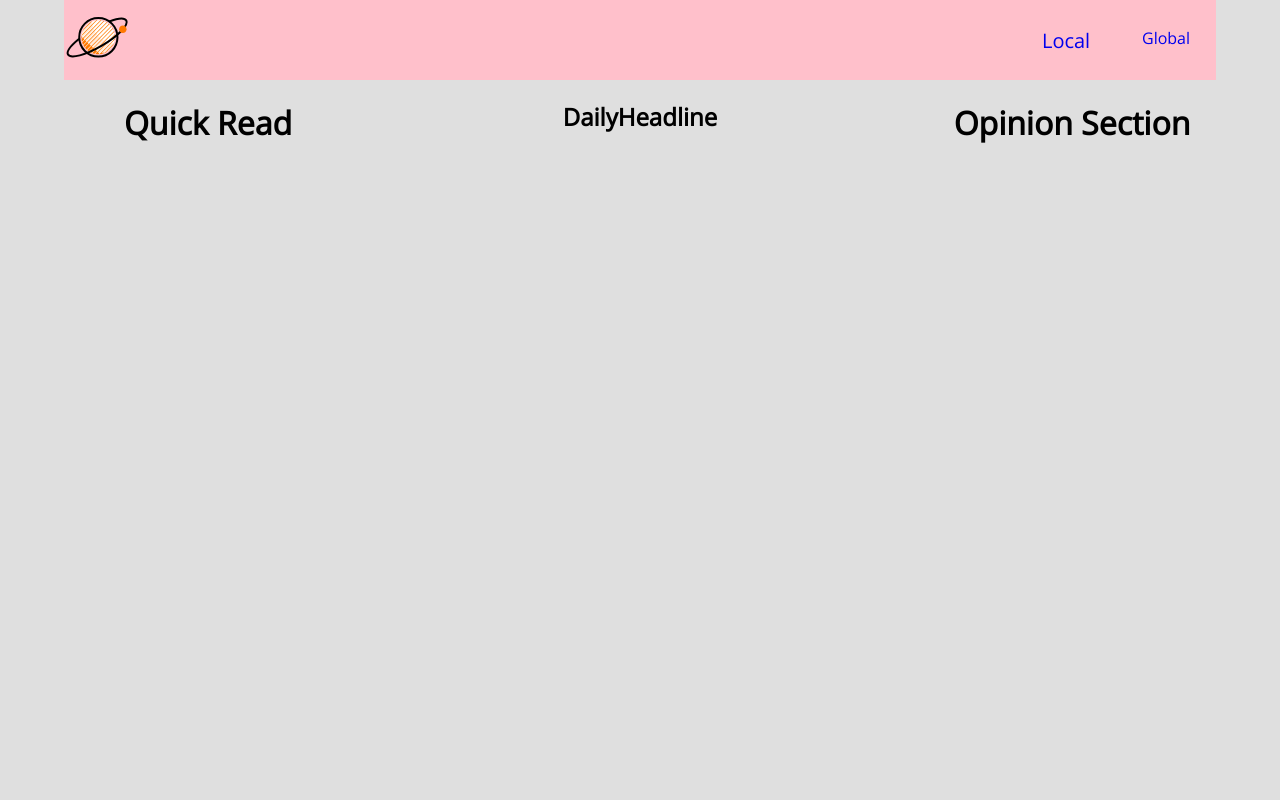
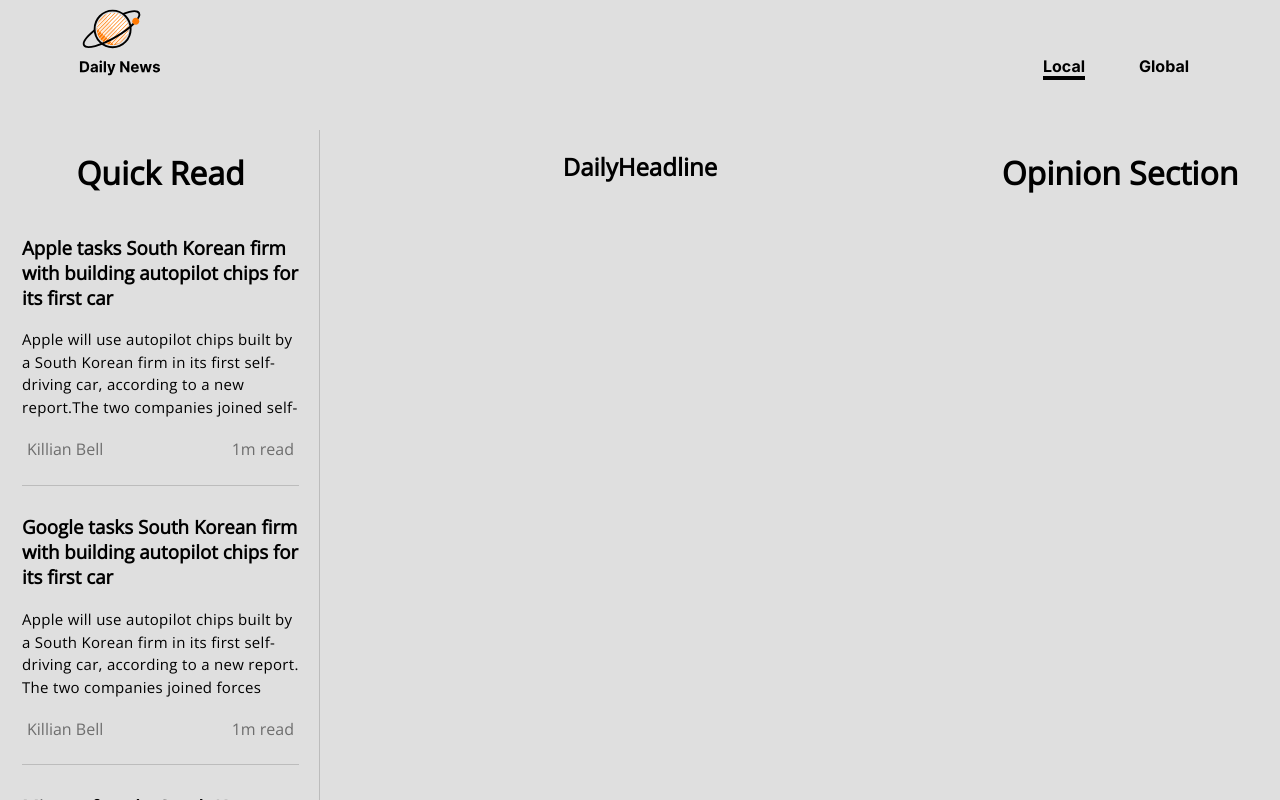
Before and after one commit to henokwel/newsdemo_vue, a Vue app: page / in a window 1280 px wide. Shown: the top 800 px of the page. Built offline with nearby package versions, Linux system fonts and the light colour scheme.

Commit message:
DailyQuick and article updated and rendering mock data for ui test

```diff
--- a/src/App.vue
+++ b/src/App.vue
@@ -15,8 +15,6 @@ export default {
   components: {
     NavHeader,
   },
-
-
 };
 </script>
 
@@ -27,12 +25,12 @@ export default {
 #app {
   display: grid;
   grid-template-columns: 1fr 2fr 1fr;
-  grid-template-rows: 80px auto;
+  grid-template-rows: 80px 50px auto;
   grid-template-areas:
     "nav nav nav"
+    ". . ."
     "quickR headline opinion";
 
-   margin: 0 5% 0 5%;
   font-family: "Open Sans", sans-serif;
   -webkit-font-smoothing: antialiased;
   -moz-osx-font-smoothing: grayscale;
--- a/src/components/ArticleCard.vue
+++ b/src/components/ArticleCard.vue
@@ -1,5 +1,23 @@
 <template>
-  <h1>Card</h1>
+  <!-- Title -->
+  <!-- Content -->
+  <!-- Author -->
+  <!-- Time to read -->
+  <div id="articleContainer">
+    <h3 id="title">
+      <router-link id="navLink" to="/">
+        {{ item.title }}
+      </router-link>
+    </h3>
+    <p id="content">
+      {{ item.content }}
+    </p>
+
+    <div id="articleAuthor">
+      <span>{{ item.author }}</span>
+      <span>{{this.readingTime}}m read</span>
+    </div>
+  </div>
 </template>
 
 
@@ -8,6 +26,60 @@
 export default {
   props: {
     textOnly: Boolean,
+    item: Object,
+  },
+
+  computed: {
+    readingTime() {
+      const text = this.item.content;
+      const wpm = 120;
+      const words = text.trim().split(/\s+/).length;
+      const time = Math.ceil(words / wpm);
+      console.log(text);
+
+      return time;
+    },
   },
 };
 </script>
+
+
+
+<style scoped>
+#articleContainer {
+  max-width: 400px;
+  min-height: 250px;
+  word-wrap: break-word;
+  text-align: left;
+  border-bottom: 1px solid #bcbcbc;
+  margin-bottom: 10px;
+}
+
+#title a {
+  text-decoration: none;
+  color: black;
+}
+
+#content {
+  max-height: 90px;
+  overflow: hidden;
+  word-wrap: break-word;
+  text-overflow: ellipsis;
+  /* background: greenyellow; */
+  font-family: "Open Sans", sans-serif;
+  font-style: normal;
+  font-weight: normal;
+  font-size: 15px;
+  line-height: 150%;
+  /* or 22px */
+  letter-spacing: 0.02em;
+}
+
+#articleAuthor {
+  padding: 5px;
+  display: flex;
+  justify-content: space-between;
+  color: #6e6e6e;
+  /* background: red; */
+}
+</style>
--- a/src/components/DailyNav.vue
+++ b/src/components/DailyNav.vue
@@ -1,15 +1,11 @@
 <template>
   <nav>
     <div class="logo">
-      <img
-        alt="Vue logo"
-        src="../assets/mobileLogo_dailynews.svg"
-        height="50"
-      />
+      <img alt="Vue logo" src="../assets/DailyNewLogowtxt.svg" height="70" />
     </div>
     <div class="navlinks">
-   <router-link id="navLink" to="/"> Local</router-link>
-    <router-link id="navLink" to="/global">Global</router-link>
+      <router-link id="navLink" to="/"> Local</router-link>
+      <router-link id="navLink" to="/global">Global</router-link>
     </div>
   </nav>
 </template>
@@ -19,9 +15,16 @@
 nav {
   display: flex;
   justify-content: space-between;
-  align-items: center;
+  align-items: flex-end;
   height: 80px;
+  font-family: "Inter", sans-serif;
+
   /* background: greenyellow; */
+}
+
+
+.logo {
+  margin-left: 15px;
 }
 
 .navlinks {
@@ -32,45 +35,42 @@ nav {
 }
 
 .navlinks a {
+  color: black;
   text-decoration: none;
 }
 
-.router-link-active{
-  font-size: 20px;
+.router-link-active {
+  text-decoration: none;
+  border-bottom: black 4px solid;
 }
+
+
+
+/* Responsivnes________  */
 
 /* Extra small devices (phones, 600px and down) */
 @media only screen and (max-width: 600px) {
-  nav {
-    background: red;
-  }
-}
 
-/* Small devices (portrait tablets and large phones, 600px and up) */
-@media only screen and (min-width: 600px) {
-  nav {
-    background: green;
-  }
-}
-
-/* Medium devices (landscape tablets, 768px and up) */
-@media only screen and (min-width: 768px) {
-  nav {
-    background: blue;
+  .navlinks {
+    width: 120px;
+    justify-content: space-between;
+    margin-right: 30px;
   }
 }
 
 /* Large devices (laptops/desktops, 992px and up) */
 @media only screen and (min-width: 992px) {
   nav {
-    background: orange;
+    /* background: orange; */
+    margin: 0 2% 0 2%;
   }
 }
 
 /* Extra large devices (large laptops and desktops, 1200px and up) */
 @media only screen and (min-width: 1200px) {
   nav {
-    background: pink;
+    /* background: pink; */
+    margin: 0 5% 0 5%;
   }
 }
 </style>
--- a/src/components/DailyQuickRead.vue
+++ b/src/components/DailyQuickRead.vue
@@ -1,16 +1,129 @@
 <template>
-<div id="quickRContainer">
+  <div id="quickRContainer">
+    <h1>Quick Read</h1>
 
-    <h1>Quick Read</h1>
-</div>
+    <div v-for="post in article" :key="post.id">
+      <ArticleCard :textOnly="false" :item="post" />
+    </div>
+  </div>
 </template>
 
 
+<script>
+import ArticleCard from "./ArticleCard.vue";
+export default {
+  components: { ArticleCard },
+  data() {
+    return {
+      article: [
+        {
+          source: {
+            id: null,
+            name: "Cult of Mac",
+          },
+          author: "Killian Bell",
+          title:
+            "Apple tasks South Korean firm with building autopilot chips for its first car",
+          description: `Apple will use autopilot chips built by a South Korean firm in its first self-driving
+             car, according to a new report. The two companies joined forces around a year ago and are
+            said to be working on a chipset package that is likely to include a CPU, GPU, memor…`,
+          url: "https://www.cultofmac.com/767354/apple-car-autopilot-chips/",
+          urlToImage:
+            "https://cdn.cultofmac.com/wp-content/uploads/2021/12/vanamara-apple-car-concept4.jpg",
+          publishedAt: "2022-02-22T14:08:15Z",
+          content: `Apple will use autopilot chips built by a South Korean firm in its first
+self-driving car, according to a new report.The two companies joined
+             self-driving car, according to a new report.The two companies joined
+             self-driving car, according to a new report.The two companies joined
 
+              forces around a year ago and are said to be working on `,
+        },
+        {
+          source: {
+            id: null,
+            name: "Cult of Mac",
+          },
+          author: "Killian Bell",
+          title:
+            "Google tasks South Korean firm with building autopilot chips for its first car",
+          description: `Apple will use autopilot chips built by a South Korean firm in its first self-driving
+             car, according to a new report. The two companies joined forces around a year ago and are
+            said to be working on a chipset package that is likely to include a CPU, GPU, memor…`,
+          url: "https://www.cultofmac.com/767354/apple-car-autopilot-chips/",
+          urlToImage:
+            "https://cdn.cultofmac.com/wp-content/uploads/2021/12/vanamara-apple-car-concept4.jpg",
+          publishedAt: "2022-02-22T14:08:15Z",
+          content: `Apple will use autopilot chips built by a South Korean firm in its first
+             self-driving car, according to a new report.\r\nThe two companies joined
+              forces around a year ago and are said to be working on `,
+        },
+        {
+          source: {
+            id: null,
+            name: "Cult of Mac",
+          },
+          author: "Killian Bell",
+          title:
+            "Microsoft tasks South Korean firm with building autopilot chips for its first car",
+          description: `Apple will use autopilot chips built by a South Korean firm in its first self-driving
+             car, according to a new report. The two companies joined forces around a year ago and are
+            said to be working on a chipset package that is likely to include a CPU, GPU, memor…`,
+          url: "https://www.cultofmac.com/767354/apple-car-autopilot-chips/",
+          urlToImage:
+            "https://cdn.cultofmac.com/wp-content/uploads/2021/12/vanamara-apple-car-concept4.jpg",
+          publishedAt: "2022-02-22T14:08:15Z",
+          content: `Henok will use autopilot chips built by a South Korean firm in its first
+             self-driving car, according to a new report.\r\nThe two companies joined
+              forces around a year ago and are said to be working on
+              Apple will use autopilot chips built by a South Korean firm in its first
+             self-driving car, according to a new report.\r\nThe two companies joined
+              forces around a year ago and are said to be working on
+              Apple will use autopilot chips built by a South Korean firm in its first
+             self-driving car, according to a new report.\r\nThe two companies joined
+              forces around a year ago and are said to be working on
+              Apple will use autopilot chips built by a South Korean firm in its first
+             self-driving car, according to a new report.\r\nThe two companies joined
+              forces around a year ago and are said to be working on `,
+        },
+        {
+          source: {
+            id: null,
+            name: "Cult of Mac",
+          },
+          author: "Killian Bell",
+          title:
+            "Amazon tasks South Korean firm with building autopilot chips for its first car",
+          description: `Apple will use autopilot chips built by a South Korean firm in its first self-driving
+             car, according to a new report. The two companies joined forces around a year ago and are
+            said to be working on a chipset package that is likely to include a CPU, GPU, memor…`,
+          url: "https://www.cultofmac.com/767354/apple-car-autopilot-chips/",
+          urlToImage:
+            "https://cdn.cultofmac.com/wp-content/uploads/2021/12/vanamara-apple-car-concept4.jpg",
+          publishedAt: "2022-02-22T14:08:15Z",
+          content: `Apple will use autopilot chips built by a South Korean firm in its first
+             self-driving car, according to a new report.\r\nThe two companies joined
+              forces around a year ago and are said to be working on `,
+        },
+      ],
+    };
+  },
+};
+</script>
 <style scoped>
-#quickRContainer{
-    grid-area: quickR;
-    /* border: 2px solid; */
-    /* background-color: rgb(141, 87, 127); */
+#quickRContainer {
+  grid-area: quickR;
+
+  display: flex;
+  flex-direction: column;
+  align-items: center;
+  margin-left: 22px;
+  padding-right: 20px;
+    border-right: 1px solid #bcbcbc;
+
+  /* border: 2px solid; */
+  /* background-color: rgb(141, 87, 127); */
 }
 </style>
+
+
+}
```
Also changed, not shown: src/assets/DailyNewLogowtxt.svg (added).
